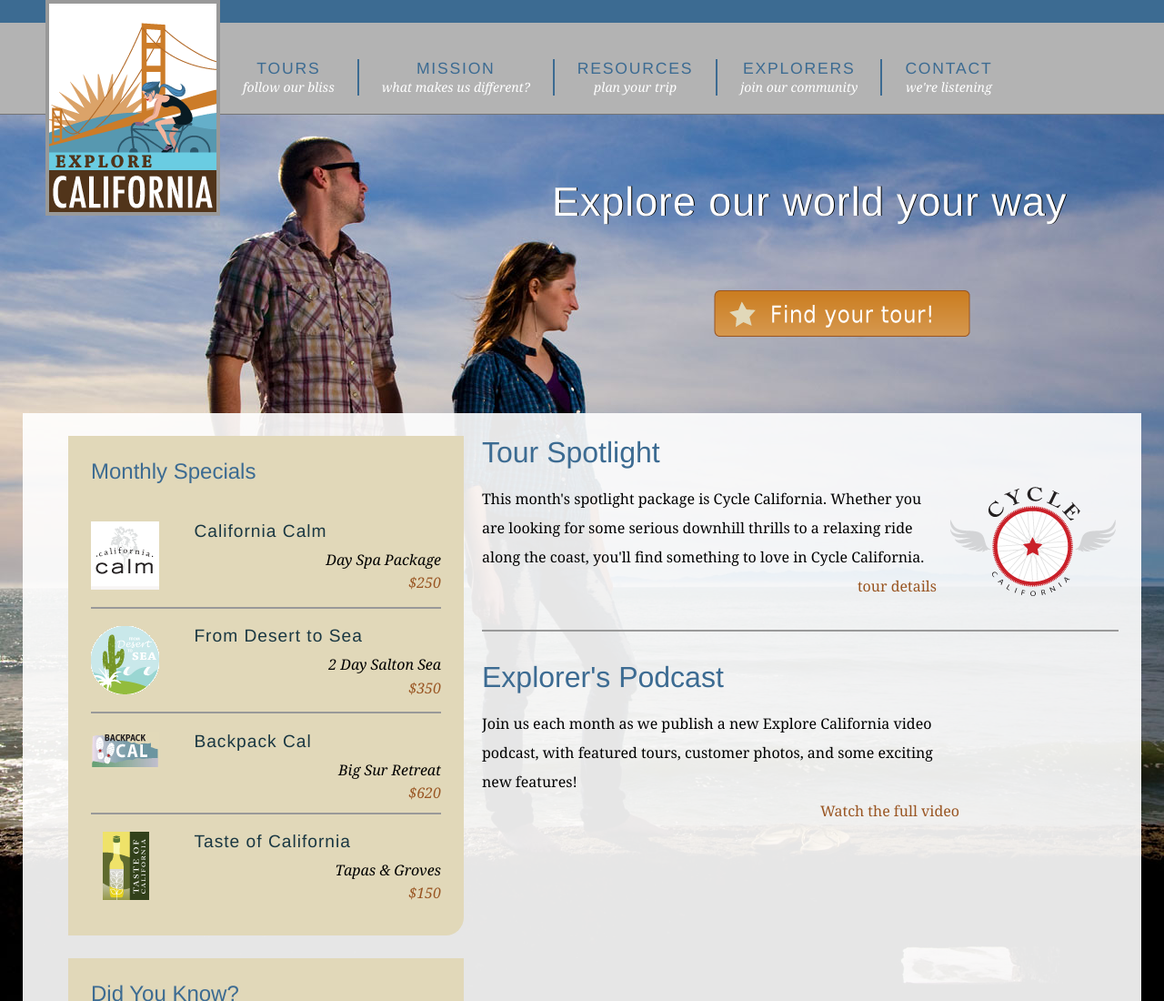
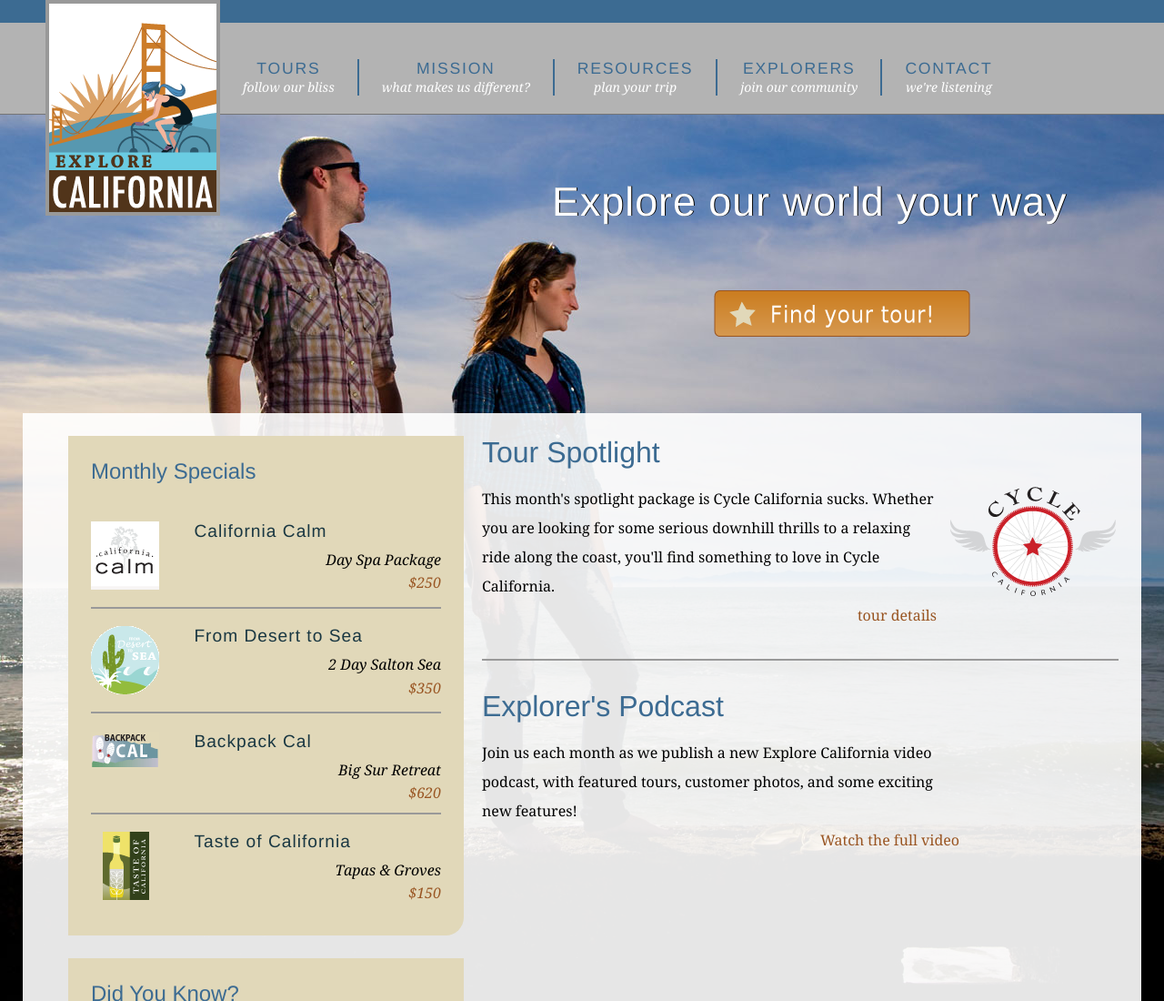
Before and after one commit to marioduck/explore_california, a plain HTML site: page index.html in a window 1280 px wide. Shown: the top 1100 px of the page at 91% size. Drawn offline with Linux system fonts and the light colour scheme.

Commit message:
Stated how much Califormnia Sucks

```diff
--- a/index.html
+++ b/index.html
@@ -63,7 +63,7 @@
         <div id="mainContent">
           <div id="mainArticle">
             <h1>Tour Spotlight</h1>
-            <p class="spotlight">This month's spotlight package is Cycle California. Whether you are looking for some serious downhill thrills to a relaxing ride along the coast, you'll find something to love in Cycle California.<br /> <span class="accent"><a href="tours_cycle.html" title="Cycle California">tour details</a></span></p>
+            <p class="spotlight">This month's spotlight package is Cycle California sucks. Whether you are looking for some serious downhill thrills to a relaxing ride along the coast, you'll find something to love in Cycle California.<br /> <span class="accent"><a href="tours_cycle.html" title="Cycle California">tour details</a></span></p>
 
             <h1>Explorer's Podcast</h1>
             <p class="videoText">Join us each month as we publish a new Explore California video podcast, with featured tours, customer photos, and some exciting new features!<span class="accent"><a href="explorers/video.html" title="Video Podcast">Watch the full video</a></span></p>
```
